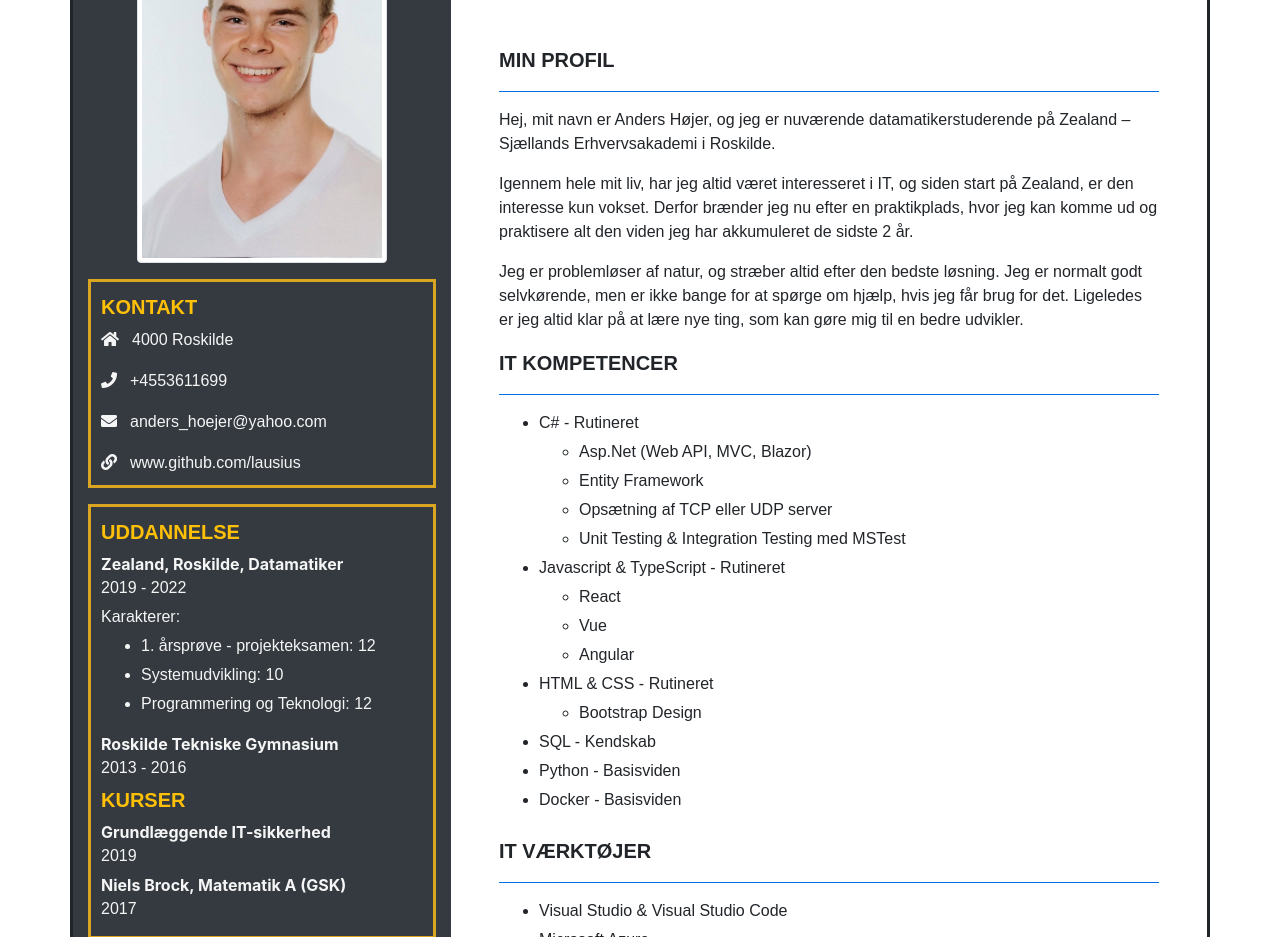
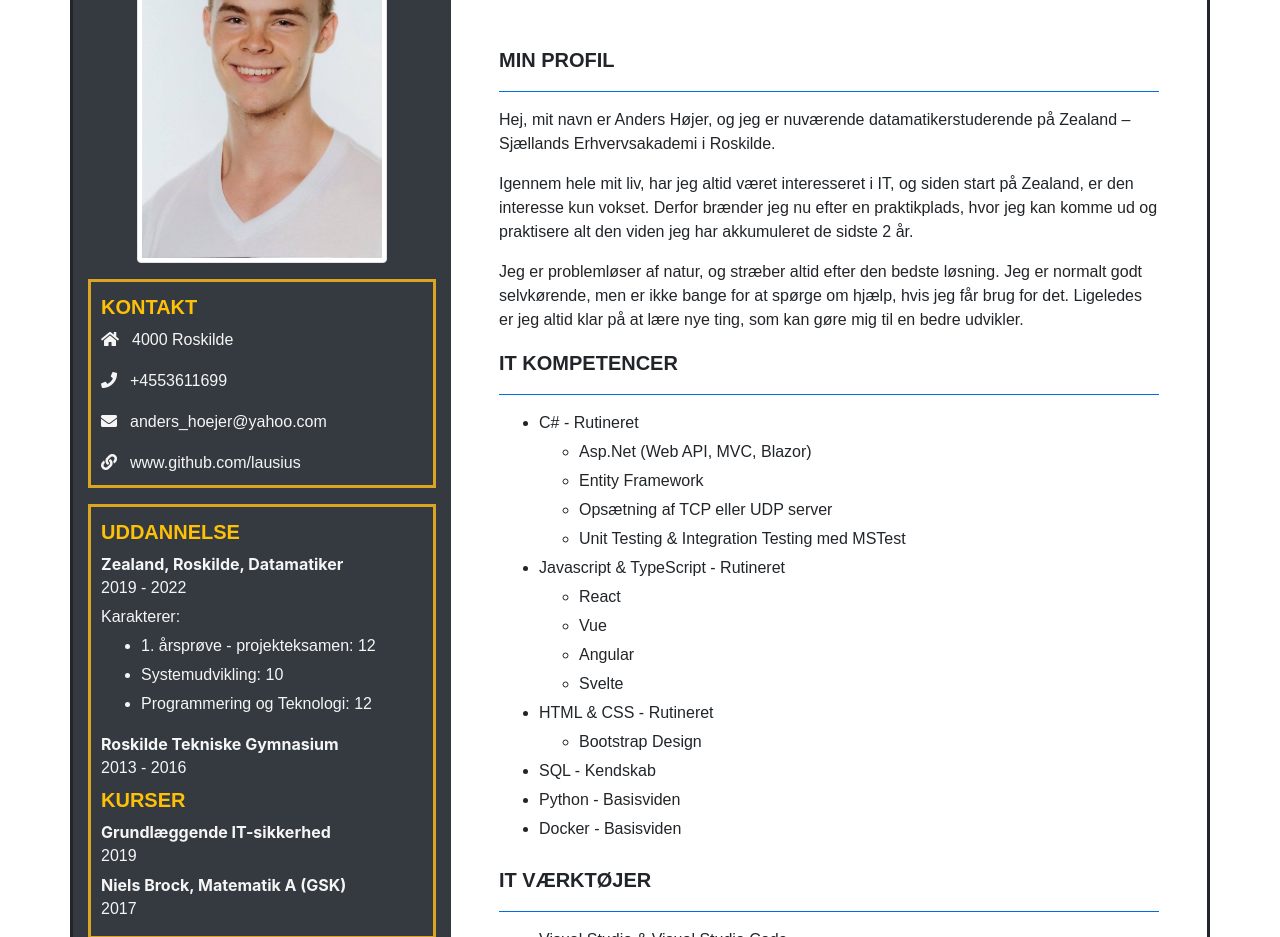
Before and after one commit to Lausius/CV-Hjemmeside, a plain HTML site: page index.html in a window 1280 px wide. Shown: the part 163-1100 px from the top of the page. Drawn offline with nearby package versions, Linux system fonts and the light colour scheme.

Commit message:
Update index.html

```diff
--- a/index.html
+++ b/index.html
@@ -132,6 +132,7 @@
 							<li>React</li>
 							<li>Vue</li>
 							<li>Angular</li>
+							<li>Svelte</li>
 						</ul>
 						<li>HTML & CSS - Rutineret</li>
 						<ul>
```
